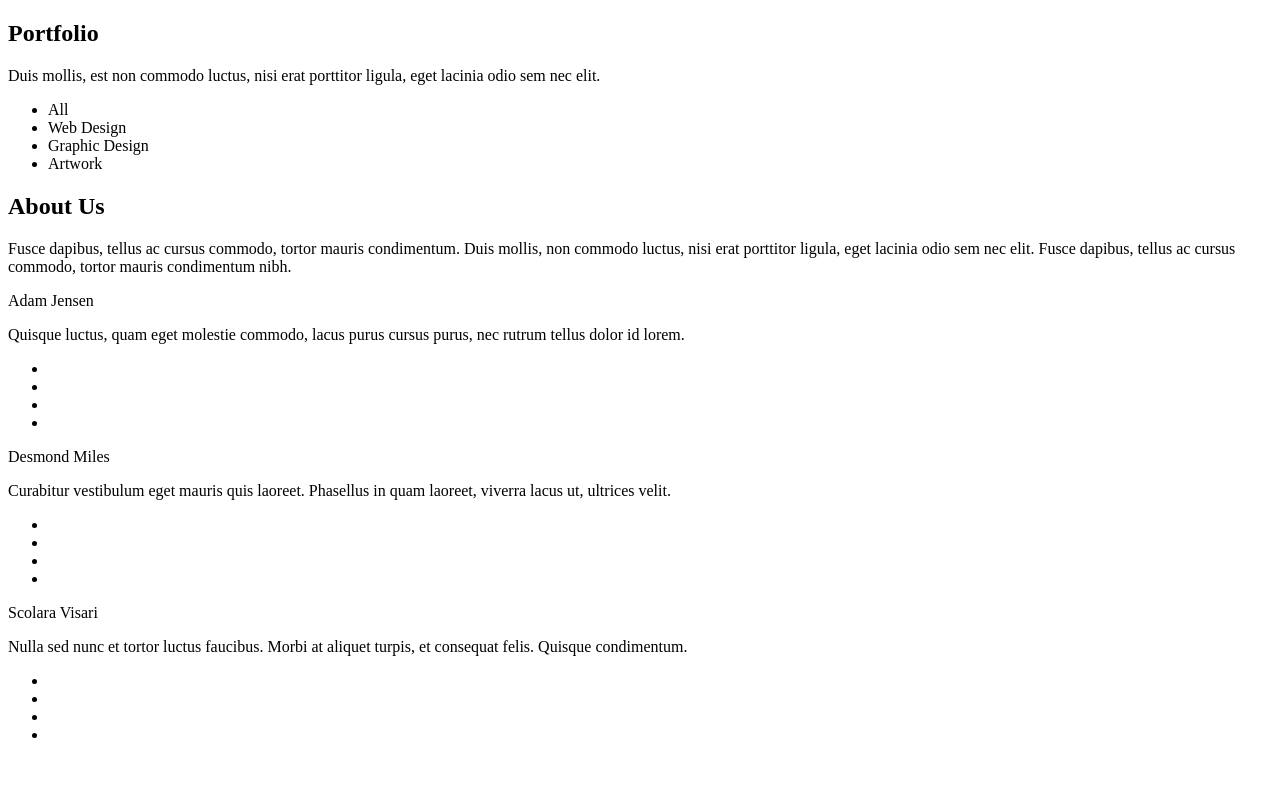
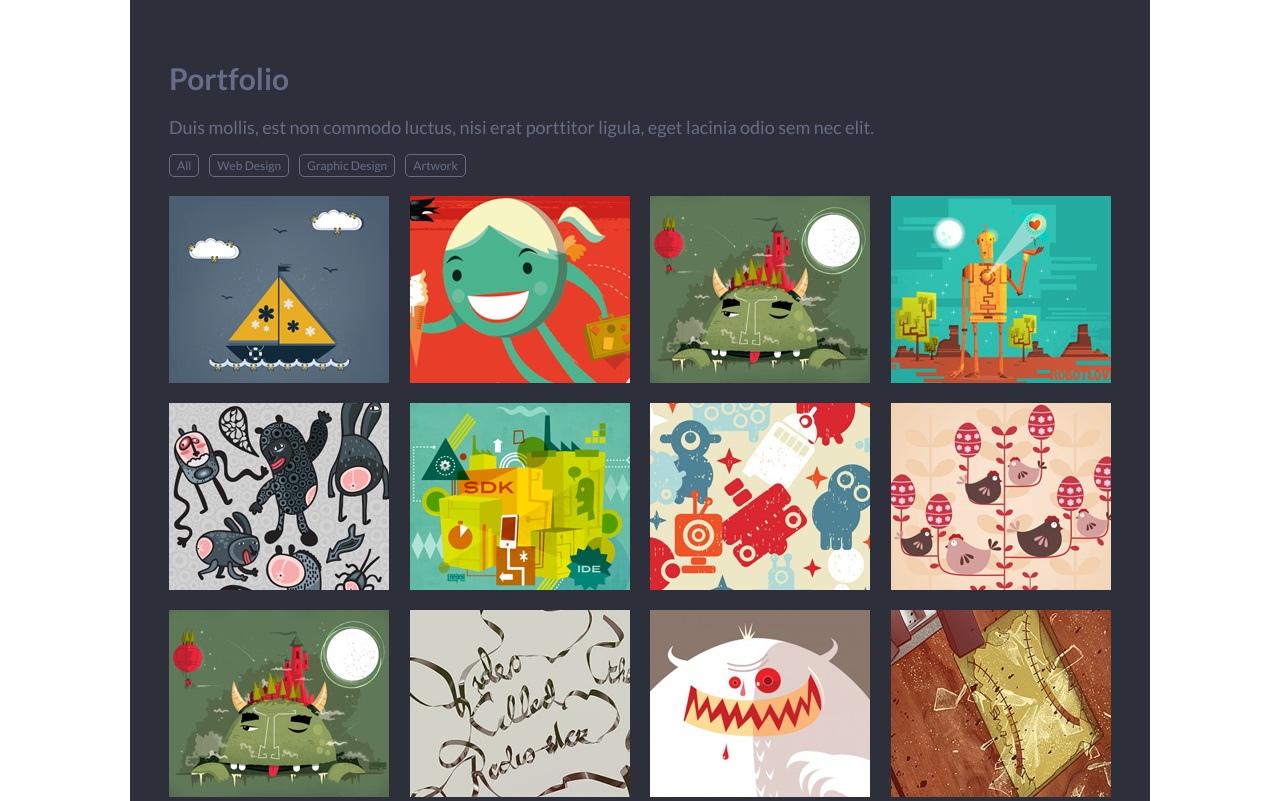
Before and after one commit to shebekocom/singolo, a plain HTML site: page singolo2.html in a window 1280 px wide. Shown: the top 801 px of the page. Drawn offline with Linux system fonts and the light colour scheme.

Commit message:
refactor: add style in portfolio section

```diff
--- a/singolo2.css
+++ b/singolo2.css
@@ -1,9 +1,125 @@
 @import url("https://fonts.googleapis.com/css?family=Lato:300,400,700,900&display=swap");
 * {
   font-family: "Lato", sans-serif;
+  font-size: 18px;
   padding: 0;
   margin: 0;
   -webkit-box-sizing: border-box;
-  box-sizing: border-box;
+          box-sizing: border-box;
+}
+
+.container {
+  max-width: 1020px;
+  min-width: 1020px;
+  margin: 0 auto;
+}
+
+.wrapper {
+  width: 942px;
+  margin: 0 auto;
+}
+
+.portfolio {
+  background-color: #2d303a;
+  color: #666d89;
+}
+
+.portfolio__heading {
+  padding-top: 60px;
+  font-size: 30px;
+  font-weight: 700;
+}
+
+.portfolio__description {
+  padding-top: 20px;
+}
+
+.portfolio__tags {
+  margin-top: 16px;
+}
+
+.portfolio__works {
+  margin-top: 19px;
+}
+
+.tags {
+  display: -webkit-box;
+  display: -ms-flexbox;
+  display: flex;
+  list-style: none;
+}
+
+.tags__item {
+  border: 1px solid #666d89;
+  border-radius: 5px;
+  font-size: 12px;
+  margin-right: 10px;
+  padding: 3px 7px;
+  cursor: pointer;
+}
+
+.works {
+  display: -webkit-box;
+  display: -ms-flexbox;
+  display: flex;
+  -ms-flex-wrap: wrap;
+      flex-wrap: wrap;
+  -webkit-box-pack: justify;
+      -ms-flex-pack: justify;
+          justify-content: space-between;
+}
+
+.works__item {
+  width: 220px;
+  height: 187px;
+  margin-bottom: 20px;
+}
+
+.works__item:nth-child(1) {
+  background: url("assets/img/Project-8.png");
+}
+
+.works__item:nth-child(2) {
+  background: url("assets/img/Project-5.png");
+}
+
+.works__item:nth-child(3) {
+  background: url("assets/img/Project-6.png");
+}
+
+.works__item:nth-child(4) {
+  background: url("assets/img/Project.png");
+}
+
+.works__item:nth-child(5) {
+  background: url("assets/img/Project-7.png");
+}
+
+.works__item:nth-child(6) {
+  background: url("assets/img/Project-4.png");
+}
+
+.works__item:nth-child(7) {
+  background: url("assets/img/Image-5.png");
+}
+
+.works__item:nth-child(8) {
+  background: url("assets/img/Image-2.png");
+}
+
+.works__item:nth-child(9) {
+  background: url("assets/img/Project-6.png");
+}
+
+.works__item:nth-child(10) {
+  background: url("assets/img/Image-7.png");
+}
+
+.works__item:nth-child(11) {
+  background: url("assets/img/Project-2.png");
+}
+
+.works__item:nth-child(12) {
+  background: url("assets/img/Image.png");
 }
 /*# sourceMappingURL=singolo2.css.map */
--- a/singolo2.html
+++ b/singolo2.html
@@ -4,12 +4,14 @@
     <meta charset="UTF-8" />
     <meta name="viewport" content="width=device-width, initial-scale=1.0" />
     <title>Singolo</title>
+    <link rel="stylesheet" href="singolo2.css" />
   </head>
   <body>
     <div class="container">
       <main class="main">
         <section class="portfolio">
-          <h2>Portfolio</h2>
+          <div class="wrapper">
+            <h2 class="portfolio__heading">Portfolio</h2>
             <div class="portfolio__description description">
               <p>
                 Duis mollis, est non commodo luctus, nisi erat porttitor ligula,
@@ -37,6 +39,7 @@
               <div class="works__item"></div>
               <div class="works__item"></div>
               <div class="works__item"></div>
+            </div>
           </div>
         </section>
         <section class="about-us">
```
Also changed, not shown: assets/img/Image-13.png (added), assets/img/Image-2.png (added), assets/img/Image-4.png (added), assets/img/Image-5.png (added), assets/img/Image-6.png (added), assets/img/Image-7.png (added), assets/img/Image.png (added), assets/img/Layer 9.png (added), assets/img/Project-2.png (added), assets/img/Project-4.png (added), assets/img/Project-5.png (added), assets/img/Project-6.png (added), assets/img/Project-7.png (added), assets/img/Project-8.png (added), 1 more files. Lines whose indentation alone changed are shown as unchanged.
